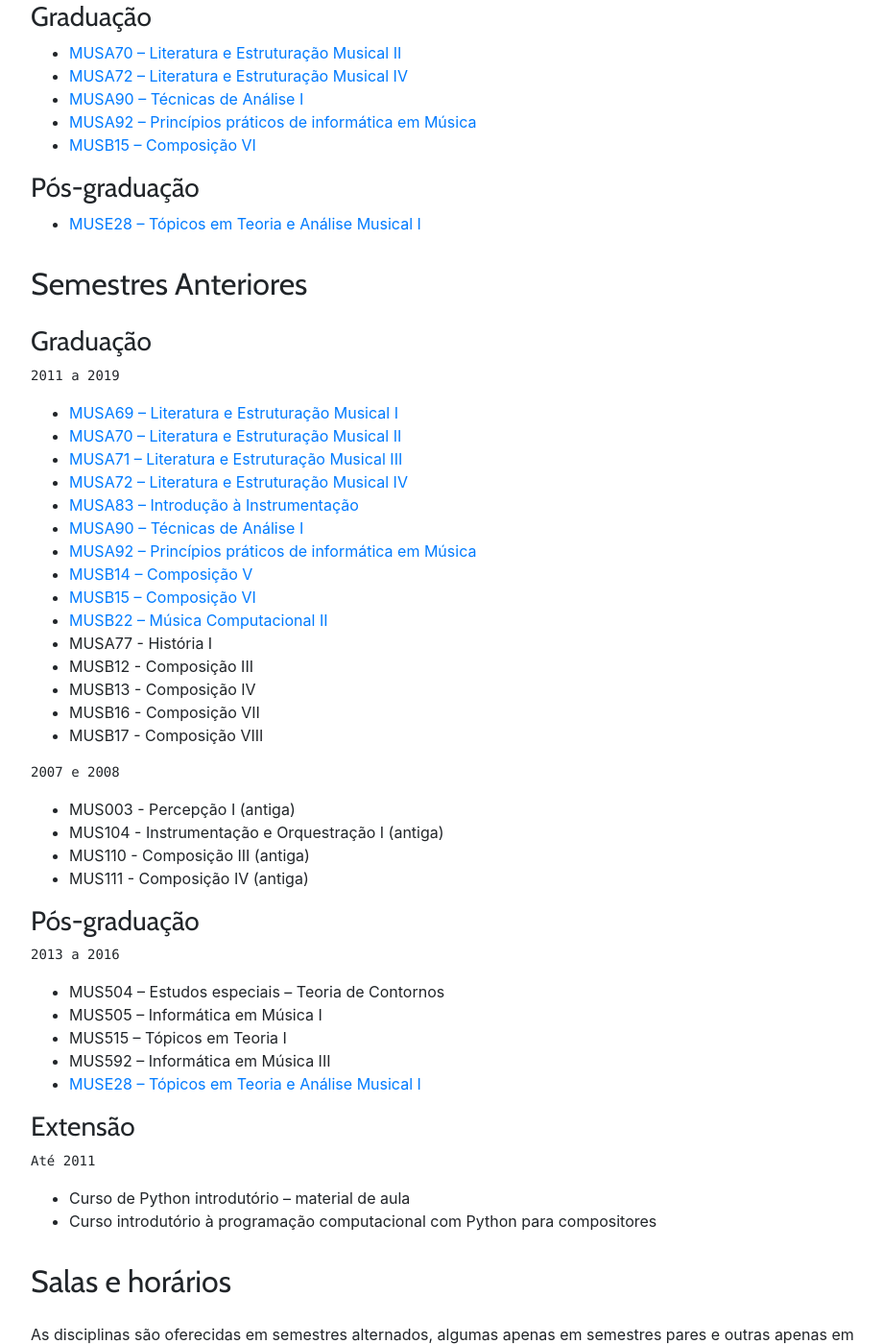
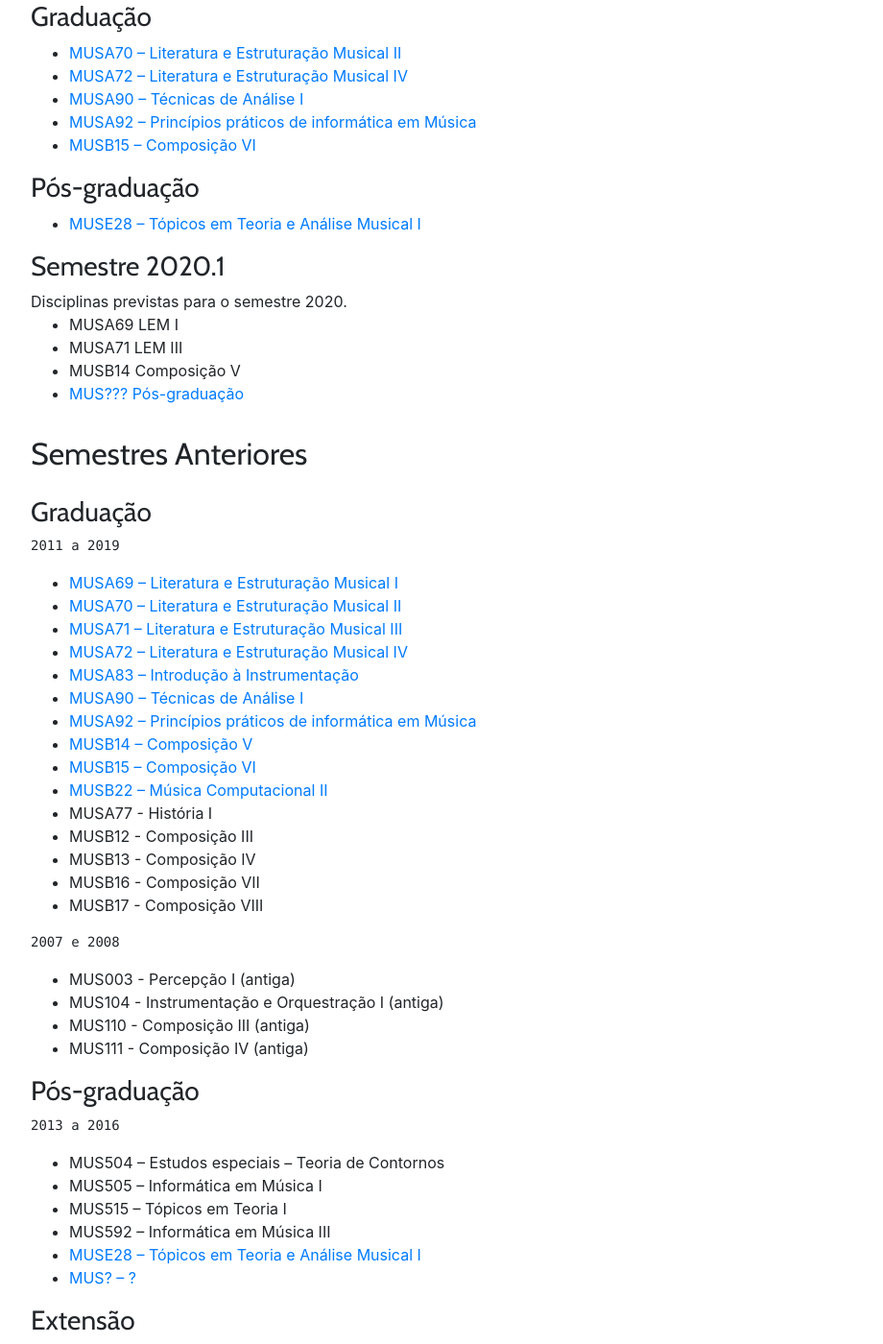
Before and after one commit to kroger/genosmus, a Jekyll site: the page built from _marcos/index.html, in a window 1280 px wide and 1400 px high, scrolled down 286 px. Shown: the whole window at 96% size, without its empty margins (68-988 px from the left). Built offline with Jekyll 4.4.1, drawn with Linux system fonts in a browser that asks for light colours.

Commit message:
Informações sobre semestre 2020.1 para PPGMUS

```diff
--- a/_marcos/index.html
+++ b/_marcos/index.html
@@ -35,6 +35,17 @@ title: Disciplinas - Marcos Sampaio
     <li><a href="{{ page.url }}">{{ page.title | replace: '--', '&ndash;' }}</a></li>
     {% endif %}
     {% endfor %}
+</ul>
+
+<h3>Semestre 2020.1</h3>
+
+Disciplinas previstas para o semestre 2020.
+
+<ul>
+<li>MUSA69 LEM I</li>
+<li>MUSA71 LEM III</li>
+<li>MUSB14 Composição V</li>
+<li><a href="/marcos/musppgmus">MUS??? Pós-graduação</a></li>
 </ul>
 
 <h2>Semestres Anteriores</h2>
```
Also changed, not shown: _marcos/musppgmus.md (added, +24 -0 lines).
